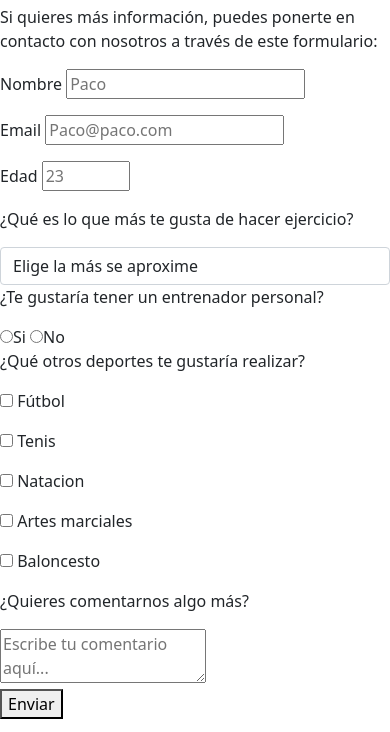
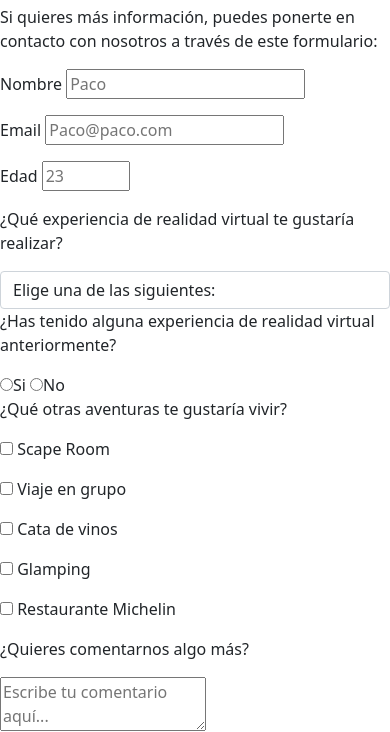
Before and after one commit to JJessa/Examen, a plain HTML site: page contacto.html in a window 390 px wide. Shown: the part 126-858 px from the top of the page. Drawn offline with nearby package versions, Linux system fonts and the light colour scheme.

```diff
--- a/contacto.html
+++ b/contacto.html
@@ -48,17 +48,16 @@
                 <input id="number" name="number" type="number" required placeholder="23" min="18" max="99">
                 </label></p>
 
-                <p>¿Qué es lo que más te gusta de hacer ejercicio?</p>
-                <select id="dropdown" name="motivacion" class="form-control" required>
-                <option disabled selected value>Elige la más se aproxime</option>
-                            <option value="adelgazar">Adelgazar</option>
-                            <option value="energia">Ganar energía</option>
-                            <option value="mental">Mejora mental</option>
-                            <option value="fuerza">Ganar fuerza</option>
+                <p>¿Qué experiencia de realidad virtual te gustaría realizar?</p>
+                <select id="dropdown" name="experiencia" class="form-control" required>
+                <option disabled selected value>Elige una de las siguientes:</option>
+                            <option value="museo">Visita museo</option>
+                            <option value="futbol">Jugar un partido de LaLiga</option>
+                            <option value="espacio">Viaje a la luna</option>
                             <option value="otros">Otros</option>
                           </select>
 
-                <p> ¿Te gustaría tener un entrenador personal?</p>
+                <p> ¿Has tenido alguna experiencia de realidad virtual anteriormente?</p>
                 <label for="si">
                   <input id="si" value="si" type="radio" name="si-no">Si
                 </label>
@@ -67,36 +66,35 @@
                 </label>
 
 
-
-                  <p> ¿Qué otros deportes te gustaría realizar?</p>
+                  <p> ¿Qué otras aventuras te gustaría vivir?</p>
                 <p>
-                <label for="futbol">
-                  <input id="futbol" type="checkbox" name="futbol" value="futbol"> Fútbol
+                <label for="scape">
+                  <input id="scape" type="checkbox" name="scape" value="scape"> Scape Room
                   </label>
                   </p>
 
                 <p>
-                  <label for="tenis">
-                  <input id="tenis" type="checkbox" name="tenis" value="tenis"> Tenis
+                  <label for="viaje">
+                  <input id="viaje" type="checkbox" name="viaje" value="viaje"> Viaje en grupo
                   </label>
                 </p>
 
                 <p>
-                  <label for="natacion">
-                  <input id="natacion" type="checkbox" name="natacion" value="natacion"> Natacion
+                  <label for="vino">
+                  <input id="vino" type="checkbox" name="vino" value="vino"> Cata de vinos
                   </label>
                   </p>
 
 
                 <p>
-                  <label for="marciales">
-                  <input id="marciales" type="checkbox" name="marciales" value="marciales"> Artes marciales
+                  <label for="glamping">
+                  <input id="glamping" type="checkbox" name="glamping" value="glamping"> Glamping
                   </label>
                   </p>
 
                 <p>
-                  <label for="baloncesto">
-                  <input id="baloncesto" type="checkbox" name="baloncesto" value="baloncesto"> Baloncesto
+                  <label for="michelin">
+                  <input id="michelin" type="checkbox" name="michelin" value="michelin"> Restaurante Michelin
                   </label>
                   </p>
 
@@ -106,12 +104,9 @@
 
 
 
-                <p id="enviar">
-                  <button id="submit" type="submit">Enviar</button>
-                  </p>
 
         <div>
-          <input type="checkbox" id="checkbox" onchange="habilitarBoton()">
+          <input type="checkbox" id="checkbox">
           <label for="checkbox">Acepto los términos y condiciones</label>
         </div>
 
--- a/styles.css
+++ b/styles.css
@@ -1,4 +1,4 @@
-
+/* Estilos para el index.html */
 .navbar {
     font-size: larger;
   }
@@ -63,3 +63,25 @@
   a {
     color: #fff;
   }
+
+  @media (max-width: 760px) {
+    .imagen-home {
+      width: 25rem;
+      height: 30rem;
+    }
+
+    .parrafo-home {
+      margin: 0 auto;
+      width: 75vw;
+    }
+  }
+
+  @media (max-width: 1300px) {
+    .parent-container {
+      display: block;
+    }
+    .parrafo-home {
+        margin: 0 auto;
+        width: 75vw;
+    }
+  }
```
Also changed, not shown: index.html (+1 -1 lines).
